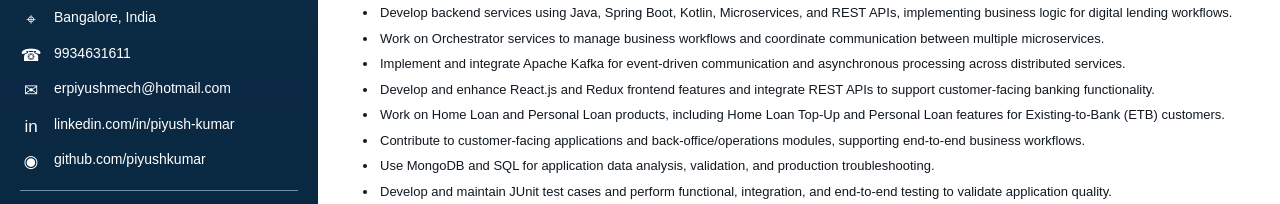
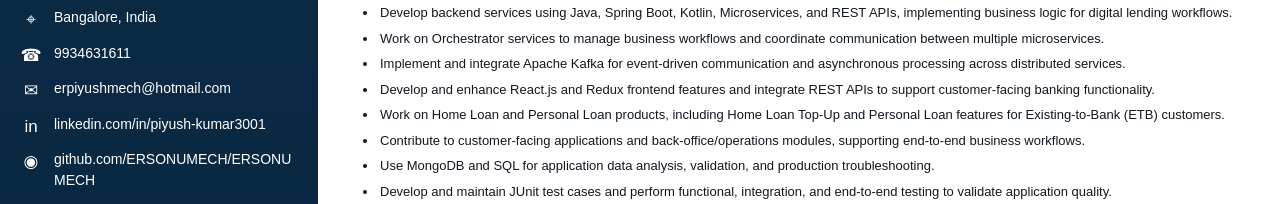
Before and after one commit to ERSONUMECH/Resume, a plain HTML site: page index.html in a window 1280 px wide. Shown: the part 542-746 px from the top of the page. Drawn offline with Linux system fonts and the light colour scheme.

Commit message:
Update resume profile links

```diff
--- a/index.html
+++ b/index.html
@@ -129,8 +129,8 @@ footer{background:var(--navy);color:#dce7ef;text-align:center;padding:15px;font-
     <div class="item"><span class="icon">⌖</span><span>Bangalore, India</span></div>
     <div class="item"><span class="icon">☎</span><span>9934631611</span></div>
     <div class="item"><span class="icon">✉</span><a href="mailto:erpiyushmech@hotmail.com">erpiyushmech@hotmail.com</a></div>
-    <div class="item"><span class="icon">in</span><a href="https://www.linkedin.com/in/piyush-kumar" target="https://www.linkedin.com/in/piyush-kumar3001/">linkedin.com/in/piyush-kumar</a></div>
-    <div class="item"><span class="icon">◉</span><a href="https://github.com/piyushkumar" target="https://github.com/ERSONUMECH/ERSONUMECH">github.com/piyushkumar</a></div>
+    <div class="item"><span class="icon">in</span><a href="https://www.linkedin.com/in/piyush-kumar3001/" target="_blank" rel="noopener noreferrer">linkedin.com/in/piyush-kumar3001</a></div>
+    <div class="item"><span class="icon">◉</span><a href="https://github.com/ERSONUMECH/ERSONUMECH" target="_blank" rel="noopener noreferrer">github.com/ERSONUMECH/ERSONUMECH</a></div>
   </div>
 
   <div class="divider"></div>
```
